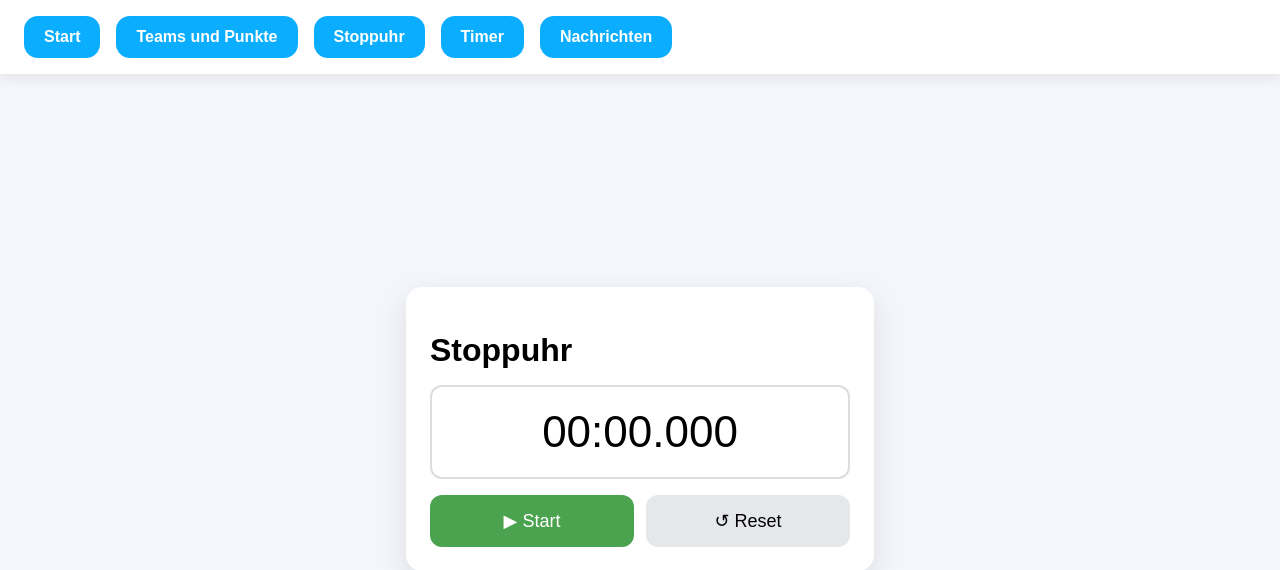
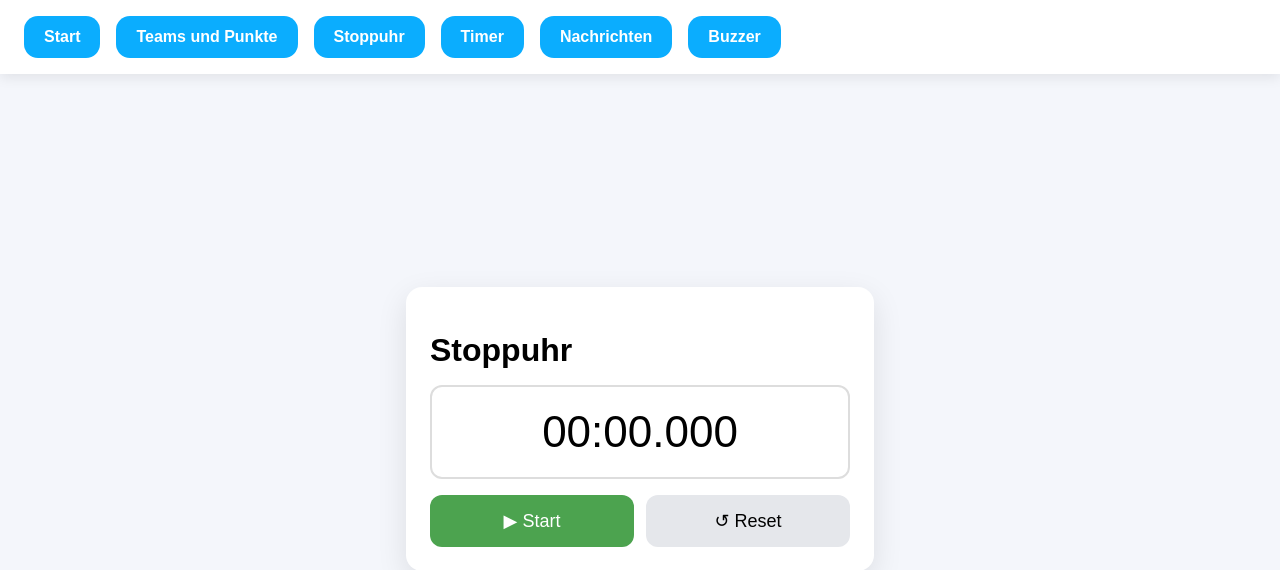
Before and after one commit to LorettaPantelic/VWA, a Flask app: page /stopwatch in a window 1280 px wide. Shown: the top 570 px of the page. Run offline with Flask 3, Linux system fonts and the light colour scheme.

Commit message:
Add separate buzzer stopwatch

```diff
--- a/scoreboard_web/server.py
+++ b/scoreboard_web/server.py
@@ -201,6 +201,34 @@ def timer_update():
 
     return "", 204
 
+# -------- API: Buzzer Stopwatch --------
+@app.route("/buzzer_stopwatch/toggle", methods=["POST"])
+def buzzer_stopwatch_toggle():
+    state = load_state()
+    now = int(time.time() * 1000)
+
+    if not state.get("buzzer_running", False):
+        state["buzzer_running"] = True
+        state["buzzer_last_start_ts"] = now
+    else:
+        state["buzzer_running"] = False
+        if state.get("buzzer_last_start_ts"):
+            state["buzzer_elapsed_ms"] += now - state["buzzer_last_start_ts"]
+        state["buzzer_last_start_ts"] = None
+
+    save_state(state)
+    return "", 204
+
+
+@app.route("/buzzer_stopwatch/reset", methods=["POST"])
+def buzzer_stopwatch_reset():
+    state = load_state()
+    state["buzzer_running"] = False
+    state["buzzer_elapsed_ms"] = 0
+    state["buzzer_last_start_ts"] = None
+    save_state(state)
+    return "", 204
+
 # -------- API: TV --------
 @app.route("/tv/<action>")
 def tv_control(action):
@@ -276,5 +304,10 @@ def message_page():
         set_mode("message")
     return render_template("message.html")
 
+@app.route("/buzzer")
+def buzzer_page():
+    set_mode("buzzer")
+    return render_template("buzzer.html")
+
 if __name__ == "__main__":
     app.run(host="0.0.0.0", port=5000)
--- a/scoreboard_web/state.json
+++ b/scoreboard_web/state.json
@@ -24,6 +24,10 @@
 
   "timer_duration": 600,
   "timer_start_ts": 0,
-  "timer_running": false
+  "timer_running": false,
+
+    "buzzer_running": false,
+    "buzzer_elapsed_ms": 0,
+    "buzzer_last_start_ts": null
 
 }
--- a/scoreboard_web/templates/base.html
+++ b/scoreboard_web/templates/base.html
@@ -15,6 +15,7 @@
         <a class="nav-btn" href="/stopwatch">Stoppuhr</a>
         <a class="nav-btn" href="/timer">Timer</a>
         <a class="nav-btn" href="/message">Nachrichten</a>
+        <a class="nav-btn" href="/buzzer">Buzzer</a>
     </nav>
 
     <!-- Page content -->
```
Also changed, not shown: scoreboard/buzzer_listener.py (added, +25 -0 lines), scoreboard/scoreboard_screen.py (+46 -0 lines), scoreboard_web/templates/buzzer.html (added, +20 -0 lines).
